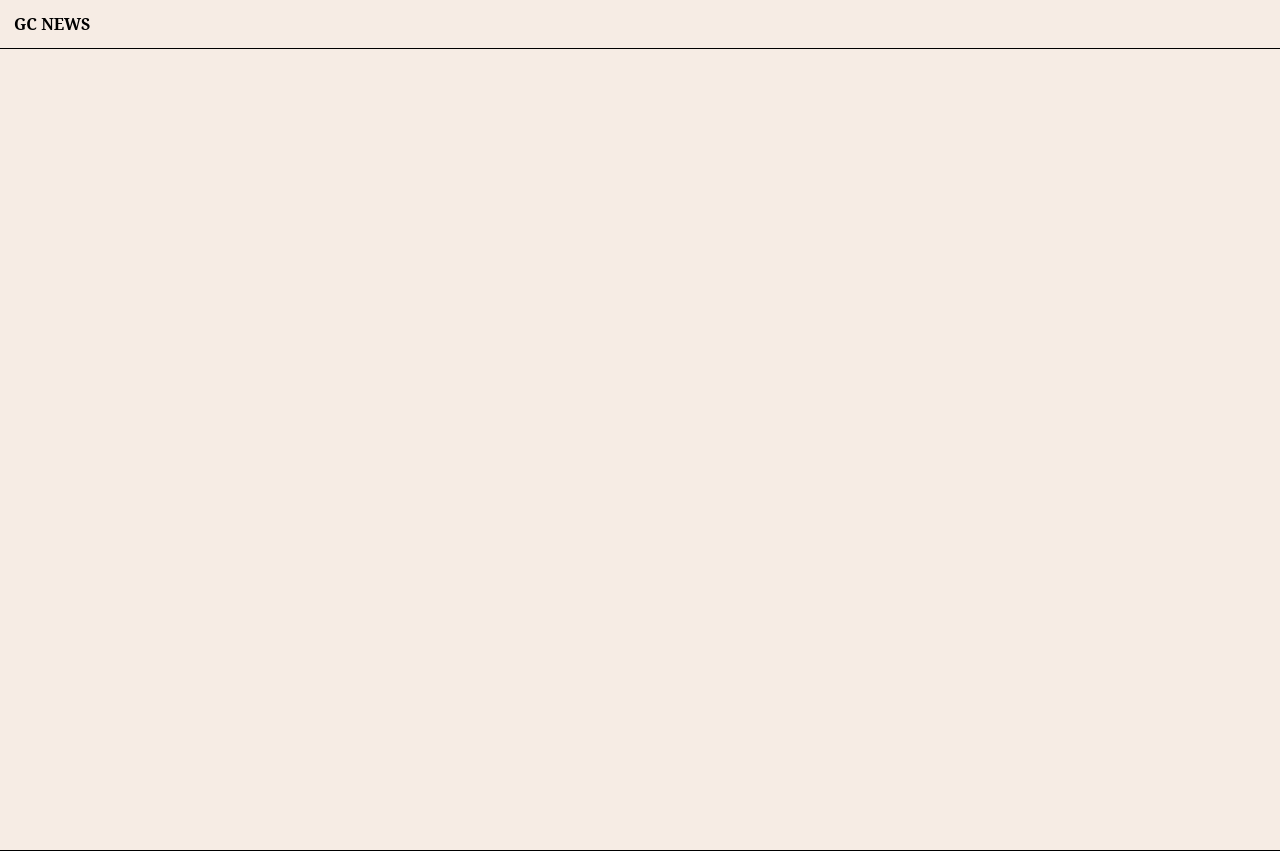
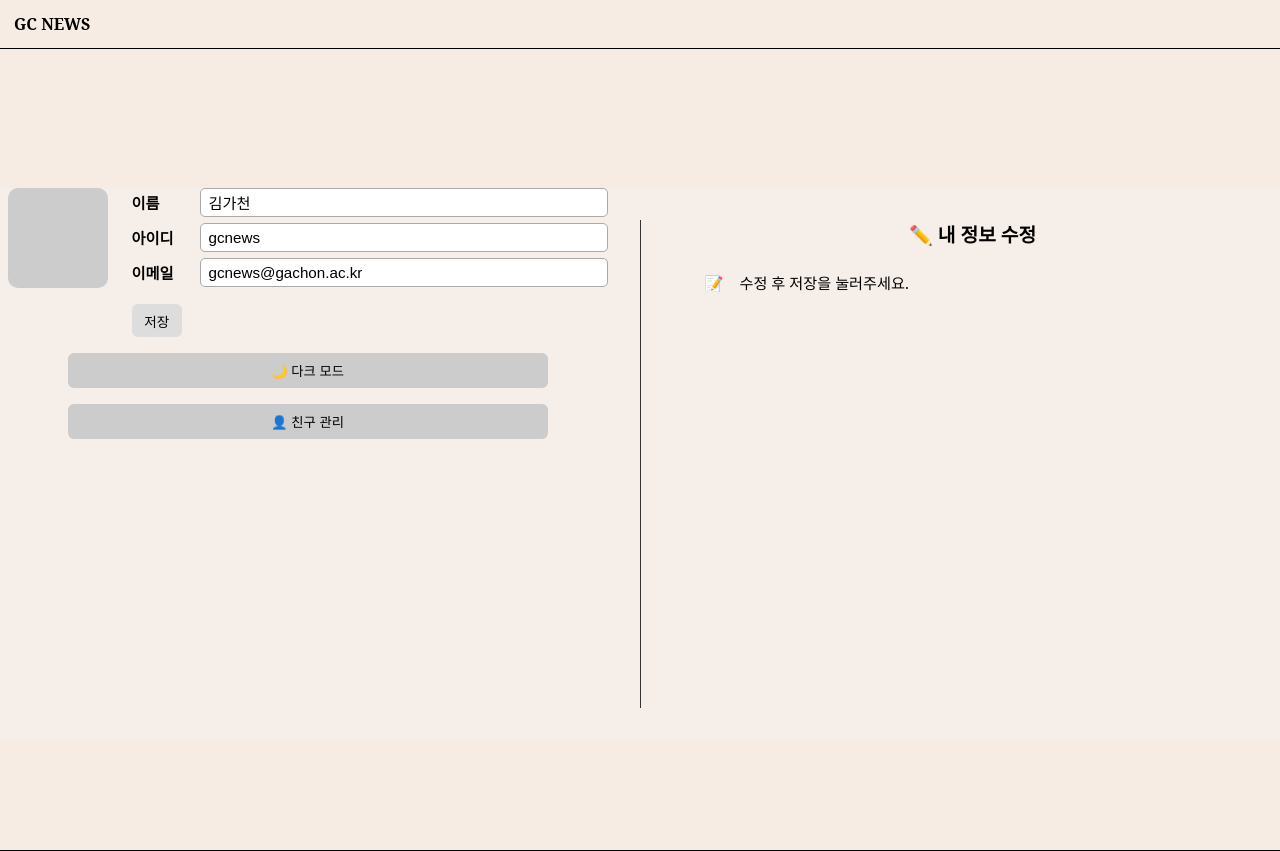
Before and after one commit to GachonNews/gcnews-front, a React (Vite) app in the folder gcnews/: page /edit in a window 1280 px wide. Before the commit this address had no page. Built offline with nearby package versions, Linux system fonts and the light colour scheme.

Commit message:
mypage_0

```diff
--- a/gcnews/package.json
+++ b/gcnews/package.json
@@ -11,7 +11,8 @@
   },
   "dependencies": {
     "react": "^19.0.0",
-    "react-dom": "^19.0.0"
+    "react-dom": "^19.0.0",
+    "react-router-dom": "^7.6.0"
   },
   "devDependencies": {
     "@eslint/js": "^9.21.0",
@@ -22,6 +23,6 @@
     "eslint-plugin-react-hooks": "^5.1.0",
     "eslint-plugin-react-refresh": "^0.4.19",
     "globals": "^15.15.0",
-    "vite": "^6.2.0"
+    "vite": "^6.3.5"
   }
 }
--- a/gcnews/src/App.jsx
+++ b/gcnews/src/App.jsx
@@ -1,9 +1,11 @@
-import { BrowserRouter, Routes, Route } from 'react-router-dom';
-import Home from './pages/Home';
-import Login from './pages/Login';
-import Signup from './pages/Signup';
-import SignupComplete from './pages/SignupComplete';
-import Layout from './components/Layout';
+import { BrowserRouter, Routes, Route } from "react-router-dom";
+import Home from "./pages/Home";
+import Login from "./pages/Login";
+import Signup from "./pages/Signup";
+import SignupComplete from "./pages/SignupComplete";
+import MyPage from "./pages/MyPage";
+import EditProfile from "./pages/EditProfile";
+import Layout from "./components/Layout";
 
 export default function App() {
   return (
@@ -14,6 +16,8 @@ export default function App() {
           <Route path="/login" element={<Login />} />
           <Route path="/signup" element={<Signup />} />
           <Route path="/signup-complete" element={<SignupComplete />} />
+          <Route path="/mypage" element={<MyPage />} />
+          <Route path="/edit" element={<EditProfile />} />
         </Routes>
       </Layout>
     </BrowserRouter>
--- /dev/null
+++ b/gcnews/src/pages/EditProfile.css
@@ -0,0 +1,130 @@
+.edit-container {
+  position: absolute;
+  top: 140px; /* layout header + divider 고려 */
+  bottom: 60px;
+  left: 0;
+  right: 0;
+
+  display: flex;
+  justify-content: center;
+  gap: 2rem;
+  overflow: hidden;
+  background-color: #f6eee8;
+}
+
+/* 왼쪽 섹션 */
+.left-section {
+  width: 100%;
+  max-width: 600px;
+  display: flex;
+  flex-direction: column;
+  align-items: center;
+}
+
+/* 오른쪽 섹션 */
+.right-section {
+  width: 100%;
+  max-width: 600px;
+  display: flex;
+  flex-direction: column;
+  padding: 2rem;
+  overflow: hidden;
+}
+
+.divider {
+  width: 1px;
+  background-color: #333;
+  margin-top: 2rem;
+  margin-bottom: 2rem;
+}
+
+/* 공통 프로필 카드 */
+.profile-card {
+  width: 100%;
+  background-color: transparent !important;
+  max-width: 600px;
+  min-height: 100px;
+  display: flex;
+}
+
+.profile-image {
+  width: 100px;
+  height: 100px;
+  background-color: #ccc;
+  border-radius: 10px;
+  margin-right: 1.5rem;
+  flex-shrink: 0;
+}
+
+.profile-info {
+  flex: 1;
+  display: flex;
+  flex-direction: column;
+  justify-content: flex-start;
+}
+
+.info-row {
+  display: flex;
+  align-items: center;
+  margin-bottom: 0.4rem;
+  gap: 0.5rem;
+}
+
+.info-row label {
+  width: 60px;
+  font-weight: bold;
+  font-size: 0.95rem;
+}
+
+.info-row input {
+  flex: 1;
+  padding: 0.3rem 0.5rem;
+  font-size: 0.95rem;
+  border: 1px solid #aaa;
+  border-radius: 5px;
+  background-color: #fff;
+}
+
+/* 버튼들 */
+.profile-button {
+  align-self: flex-start;
+  margin-top: 0.7rem;
+  padding: 0.4rem 0.8rem;
+  border: none;
+  background-color: #ddd;
+  border-radius: 6px;
+  cursor: pointer;
+  font-size: 0.85rem;
+}
+
+.side-button {
+  margin-top: 1rem;
+  padding: 0.5rem 1rem;
+  border: none;
+  background-color: #ccc;
+  border-radius: 6px;
+  cursor: pointer;
+  width: 80%;
+}
+
+/* 오른쪽 안내 메시지 */
+.news-title {
+  font-size: 1.2rem;
+  font-weight: bold;
+  margin-bottom: 1.5rem;
+}
+
+.news-list {
+  list-style: none;
+  padding: 0;
+  margin: 0;
+  width: 100%;
+}
+
+.news-item {
+  display: flex;
+  align-items: flex-start;
+  gap: 0.5rem;
+  line-height: 1.5;
+  font-size: 0.95rem;
+}
--- /dev/null
+++ b/gcnews/src/pages/EditProfile.jsx
@@ -0,0 +1,79 @@
+// src/pages/EditProfile.jsx
+import React, { useState } from "react";
+import { useNavigate } from "react-router-dom";
+import "./EditProfile.css";
+
+const EditProfile = () => {
+  const navigate = useNavigate();
+  const [formData, setFormData] = useState({
+    name: "김가천",
+    username: "gcnews",
+    email: "gcnews@gachon.ac.kr",
+  });
+
+  const handleChange = (e) => {
+    const { name, value } = e.target;
+    setFormData((prev) => ({ ...prev, [name]: value }));
+  };
+
+  const handleSubmit = () => {
+    navigate("/mypage");
+  };
+
+  return (
+    <div className="edit-container">
+      <div className="left-section">
+        <div className="profile-card">
+          <div className="profile-image" />
+          <div className="profile-info">
+            <div className="info-row">
+              <label>이름</label>
+              <input
+                type="text"
+                name="name"
+                value={formData.name}
+                onChange={handleChange}
+              />
+            </div>
+            <div className="info-row">
+              <label>아이디</label>
+              <input
+                type="text"
+                name="username"
+                value={formData.username}
+                onChange={handleChange}
+              />
+            </div>
+            <div className="info-row">
+              <label>이메일</label>
+              <input
+                type="email"
+                name="email"
+                value={formData.email}
+                onChange={handleChange}
+              />
+            </div>
+            <button className="profile-button" onClick={handleSubmit}>
+              저장
+            </button>
+          </div>
+        </div>
+        <button className="side-button">🌙 다크 모드</button>
+        <button className="side-button">👤 친구 관리</button>
+      </div>
+
+      <div className="divider" />
+
+      <div className="right-section">
+        <div className="news-title">✏️ 내 정보 수정</div>
+        <ul className="news-list">
+          <li className="news-item">
+            <span className="arrow">📝</span> 수정 후 저장을 눌러주세요.
+          </li>
+        </ul>
+      </div>
+    </div>
+  );
+};
+
+export default EditProfile;
--- /dev/null
+++ b/gcnews/src/pages/MyPage.css
@@ -0,0 +1,149 @@
+.title {
+  font-size: 2.8rem;
+  font-weight: bold;
+  margin: 0;
+}
+
+.mypage-container {
+  position: absolute;
+  top: 140px; /* GC NEWS + top-divider height */
+  bottom: 60px; /* bottom-divider 여백 */
+  left: 0;
+  right: 0;
+
+  display: flex;
+  justify-content: center;
+  gap: 2rem;
+  overflow: hidden;
+}
+
+.left-section,
+.right-section {
+  width: 100%;
+  max-width: 600px; /* ✅ 프로필 카드에 맞춤 */
+  display: flex;
+  flex-direction: column;
+  align-items: center;
+}
+
+.divider {
+  width: 1px;
+  background-color: #333;
+  margin-top: 2rem; /* ✅ 위아래 선과 맞닿지 않도록 */
+  margin-bottom: 2rem;
+}
+
+.profile-card {
+  width: 100%;
+  background-color: transparent !important;
+  max-width: 600px;
+  min-height: 100px;
+}
+
+.profile-image {
+  width: 100px;
+  height: 100px;
+  background-color: #ccc;
+  border-radius: 10px;
+  margin-right: 1.5rem;
+  flex-shrink: 0;
+}
+
+.profile-info {
+  flex: 1;
+  display: flex;
+  flex-direction: column;
+  justify-content: flex-start;
+}
+
+.info-row {
+  display: flex;
+  align-items: center;
+  margin-bottom: 0.4rem;
+}
+
+.info-row label {
+  width: 60px;
+  font-weight: bold;
+  font-size: 0.95rem;
+}
+
+.info-input {
+  border: none;
+  background: transparent;
+  outline: none;
+  font-size: 0.95rem;
+  flex: 1;
+}
+
+.profile-button {
+  align-self: flex-start;
+  margin-top: 0.7rem;
+  padding: 0.4rem 0.8rem;
+  border: none;
+  background-color: #ddd;
+  border-radius: 6px;
+  cursor: pointer;
+  font-size: 0.85rem;
+}
+
+.side-button {
+  margin-top: 1rem;
+  padding: 0.5rem 1rem;
+  border: none;
+  background-color: #ccc;
+  border-radius: 6px;
+  cursor: pointer;
+}
+
+.side-button {
+  width: 80%;
+}
+
+.news-title {
+  font-size: 1.2rem;
+  font-weight: bold;
+  margin-bottom: 1.5rem;
+}
+
+.news-list {
+  list-style: none;
+  padding: 0;
+  margin: 0;
+  width: 100%;
+}
+
+.news-item {
+  display: flex;
+  align-items: flex-start;
+  gap: 0.6rem;
+  margin-bottom: 1.5rem;
+}
+
+.bullet-container {
+  display: flex;
+  flex-direction: column;
+  align-items: center;
+}
+
+.diamond {
+  font-size: 0.8rem;
+  line-height: 1;
+}
+
+.line {
+  width: 2px;
+  height: 30px; /* 줄 길이 조정 가능 */
+  background-color: black;
+  margin-top: 0.3rem;
+  margin-bottom: 0.3rem;
+}
+
+.news-text {
+  text-align: left;
+  line-height: 1.5;
+}
+
+.arrow {
+  margin-right: 0.5rem;
+}
--- /dev/null
+++ b/gcnews/src/pages/MyPage.jsx
@@ -0,0 +1,78 @@
+// src/pages/MyPage.jsx
+import React from "react";
+import { useNavigate } from "react-router-dom";
+import "./MyPage.css";
+
+const MyPage = () => {
+  const navigate = useNavigate();
+
+  return (
+    <div className="mypage-container">
+      <div className="left-section">
+        <div className="profile-card">
+          <div className="profile-image" />
+          <div className="profile-info">
+            <div className="info-row">
+              <label>이름</label>
+              <input
+                type="text"
+                value="김가천"
+                readOnly
+                className="info-input"
+              />
+            </div>
+            <div className="info-row">
+              <label>아이디</label>
+              <input
+                type="text"
+                value="gcnews"
+                readOnly
+                className="info-input"
+              />
+            </div>
+            <div className="info-row">
+              <label>이메일</label>
+              <input
+                type="text"
+                value="gcnews@gachon.ac.kr"
+                readOnly
+                className="info-input"
+              />
+            </div>
+            <button
+              className="profile-button"
+              onClick={() => navigate("/edit")}
+            >
+              내 정보 확인/수정
+            </button>
+          </div>
+        </div>
+
+        <button className="side-button">🌙 다크 모드</button>
+        <button className="side-button">👤 친구 관리</button>
+      </div>
+
+      <div className="divider" />
+
+      <div className="right-section">
+        <div className="news-title">❤️ 한 달 뉴스 리캡</div>
+        <ul className="news-list">
+          {Array.from({ length: 5 }).map((_, i) => (
+            <li key={i} className="news-item">
+              <div className="bullet-container">
+                <span className="diamond">◆</span>
+                <div className="line" />
+                <span className="diamond">◆</span>
+              </div>
+              <span className="news-text">
+                뉴스 제목이 들어갈 자리입니다 뉴스 제목이 들어갈 자리입니다
+              </span>
+            </li>
+          ))}
+        </ul>
+      </div>
+    </div>
+  );
+};
+
+export default MyPage;
```
Also changed, not shown: 1 other file (tests, documents, lock files or other folders).
